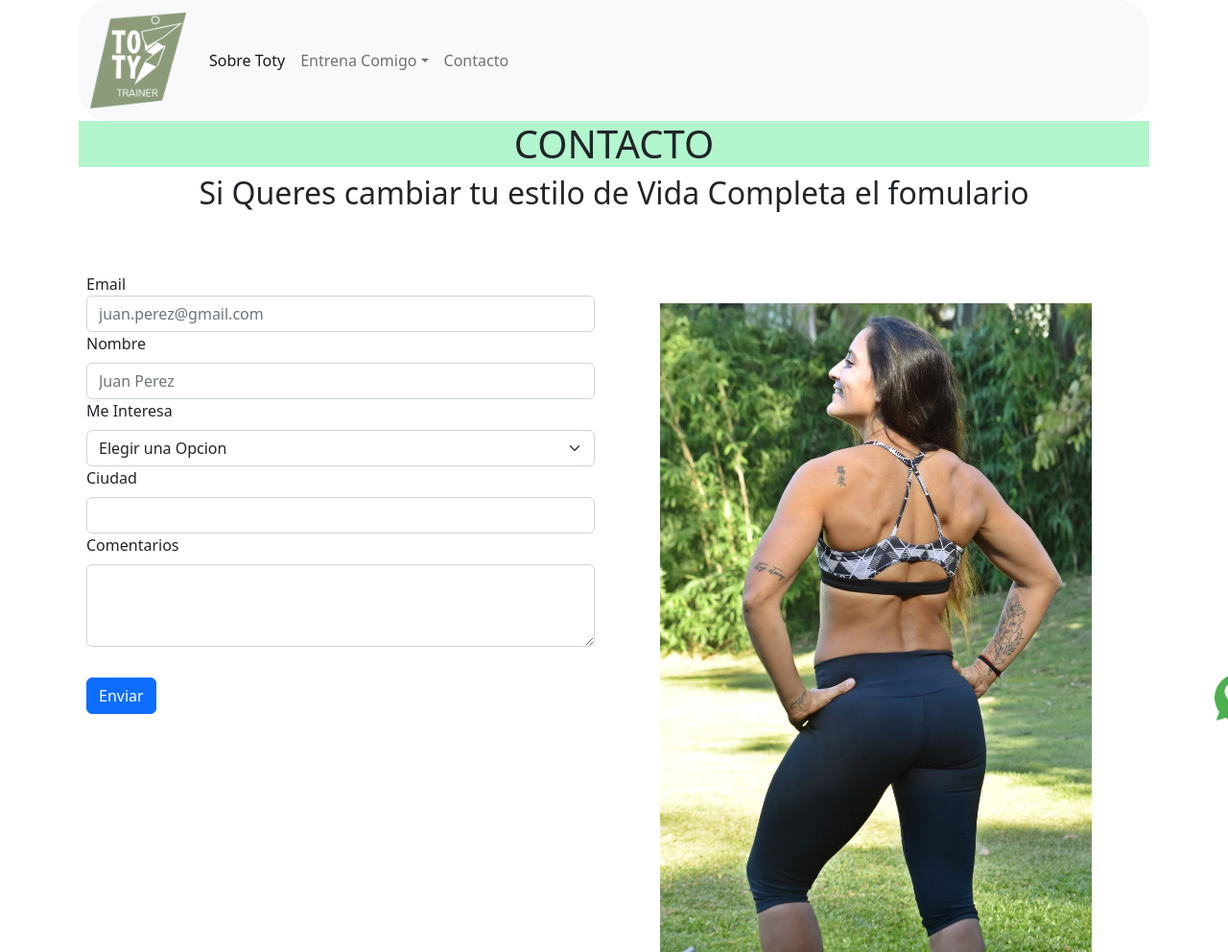
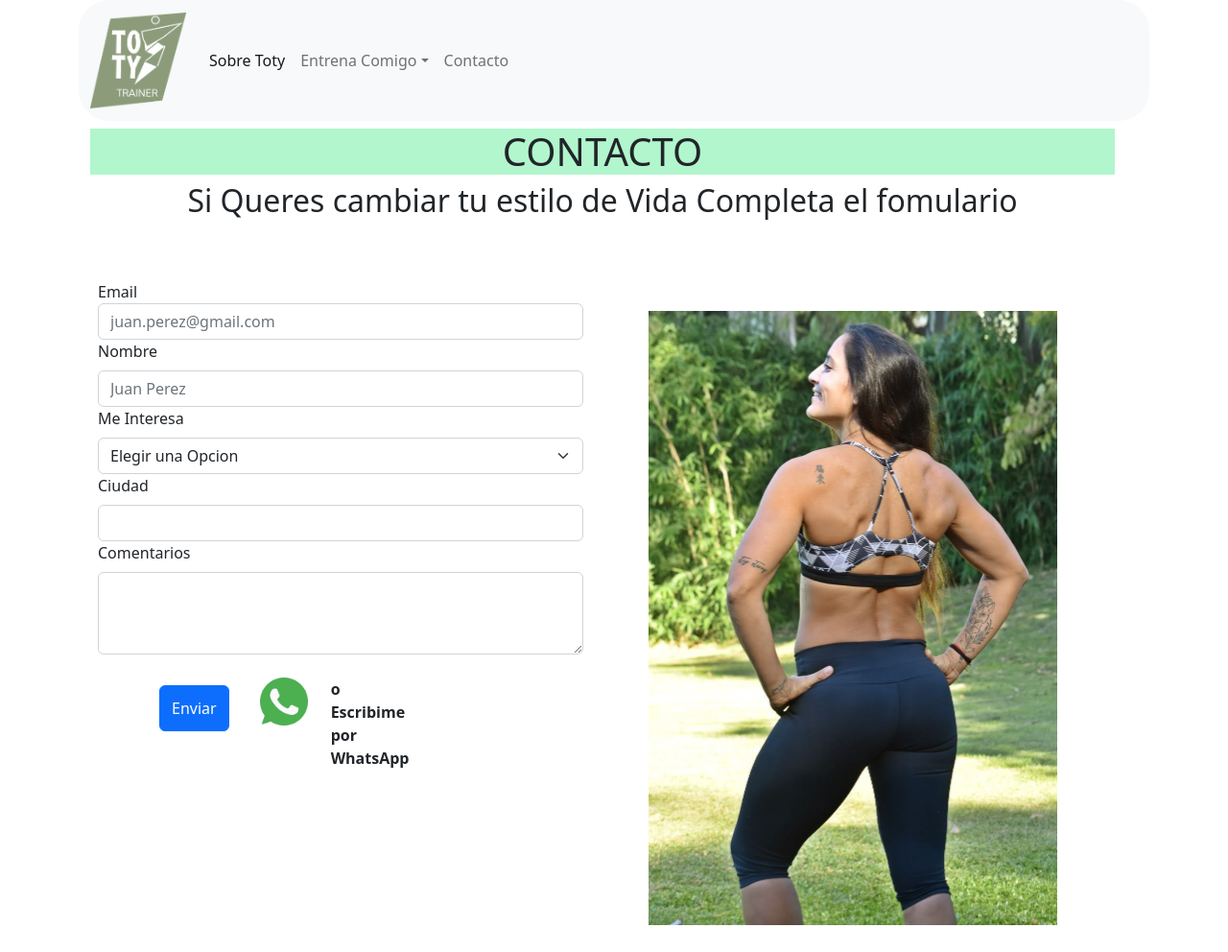
Before and after one commit to lmatiascalo/entrega-final-leandro-calo, a plain HTML site: page pages/contacto.html in a window 1280 px wide. Shown: the top 992 px of the page at 96% size. Drawn offline with nearby package versions, Linux system fonts and the light colour scheme.

Commit message:
ultima correccion boton WS

```diff
--- a/pages/contacto.html
+++ b/pages/contacto.html
@@ -52,11 +52,9 @@
 
 </header>
 
-    <main class="row justify-content-center">
+    <main class="row container mt-2 mb-2 justify-content-center">
 
-      <div class="fixed-bottom d-flex justify-content-end m-5"><a href="https://wa.me/56963998229/?text=Hola%20Me%20Gustaria%20Que%20Entrenemos%20Junt@s" target="_blank">
-        <img src="../assets/Images/whatsapp.png" width="50" height="50">
-     </a> </div>
+
 
       <div class="col-12">
 
@@ -104,9 +102,15 @@
           <textarea class="form-control" id="exampleFormControlTextarea1" rows="3"></textarea>
           </div>
 
-          <div class="col-12">
-          <button type="submit" class="btn btn-primary mb-5 mt-3">Enviar</button>
+          <div class="col-6 d-flex justify-content-evenly mx-5">
+          <button type="submit" class="btn btn-primary mb-5 mt-3 mx-3">Enviar</button>
+
+          <a class="mt-2 mx-3" href="https://wa.me/56963998229/?text=Hola%20Me%20Gustaria%20Que%20Entrenemos%20Junt@s" target="_blank">
+            <img src="../assets/Images/whatsapp.png" width="50" height="50"></a>
+            <p class="m-2 fw-bold"> o Escribime por WhatsApp</p>
           </div>
+
+
         </form>
 
 
```
